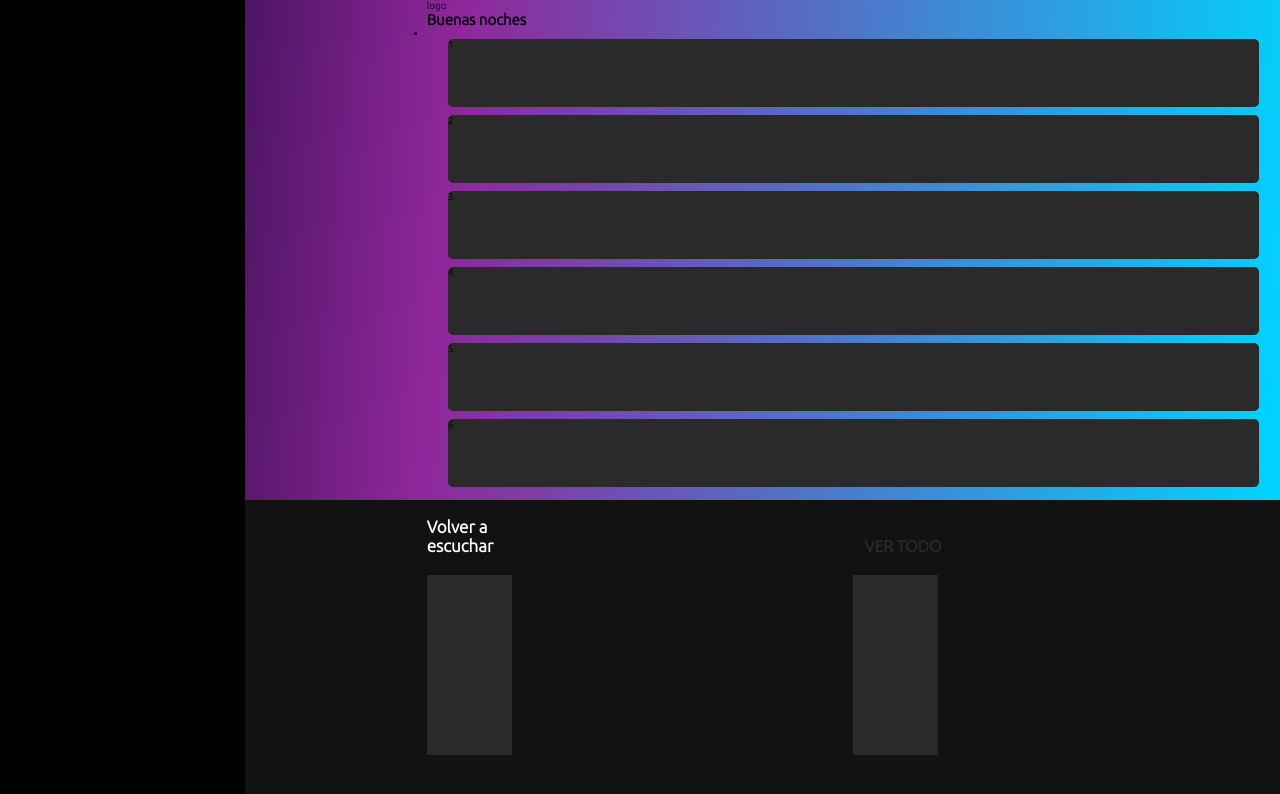
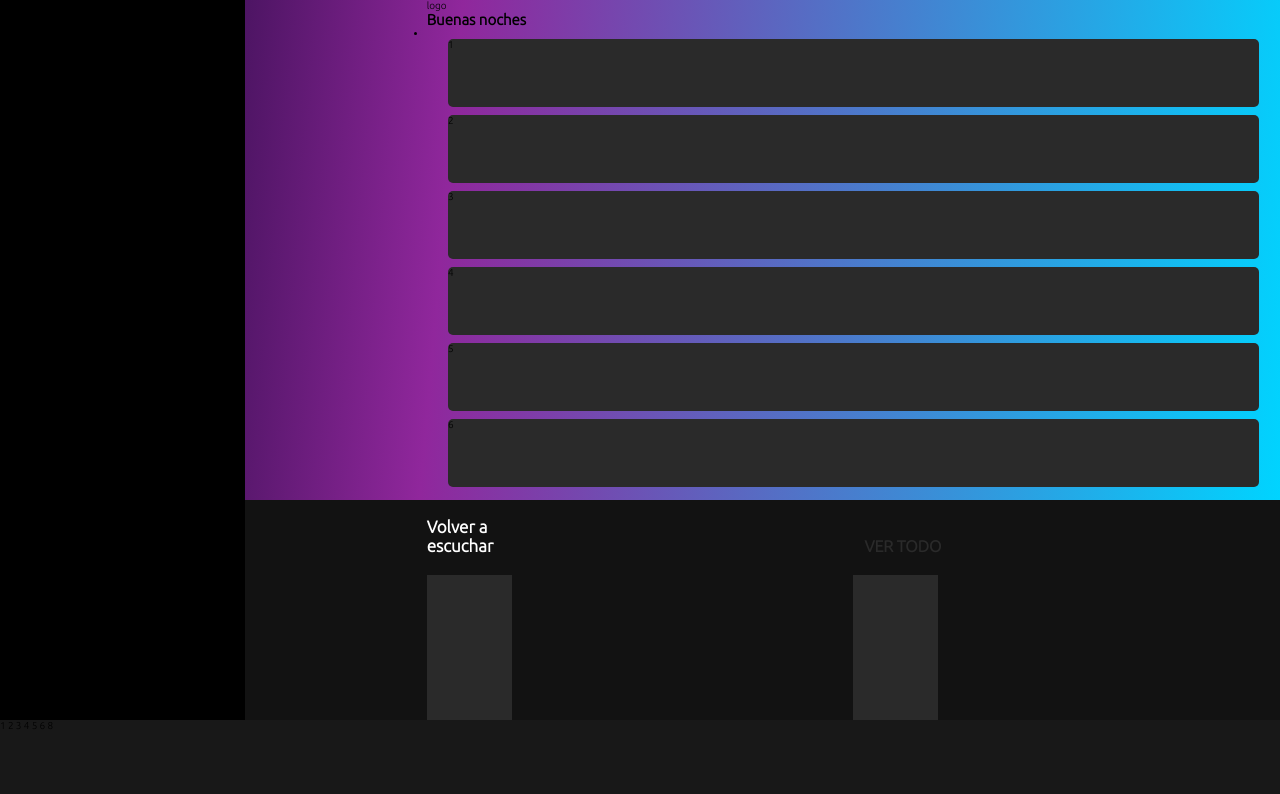
Before and after one commit to Veron-Juan/Spotify-layout, a plain HTML site: page index.html in a window 1280 px wide. Shown: the top 794 px of the page. Drawn offline with Linux system fonts and the light colour scheme.

Commit message:
se fijo el footer con sticky correctamente

```diff
--- a/style.css
+++ b/style.css
@@ -61,8 +61,11 @@ body{
 }
 
 .container .container-footer{
-    background-color: blue;
+    background-color: #181818;
     grid-area: footer;
+    height: 80px;
+    position: sticky;
+    bottom: 0;
 }
 
 
```
